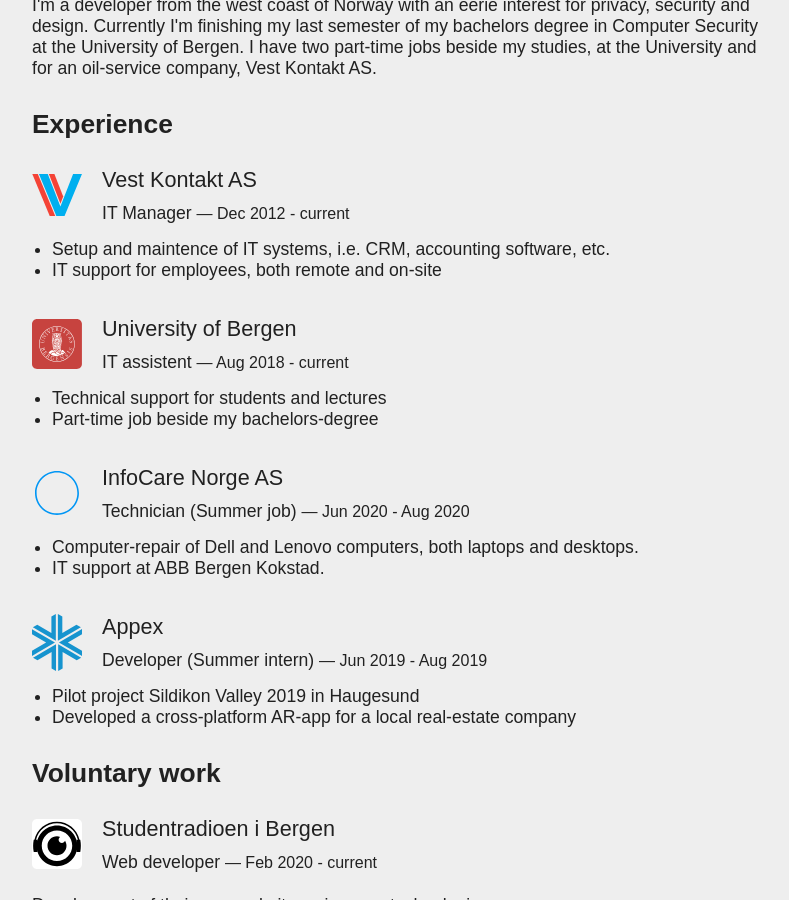
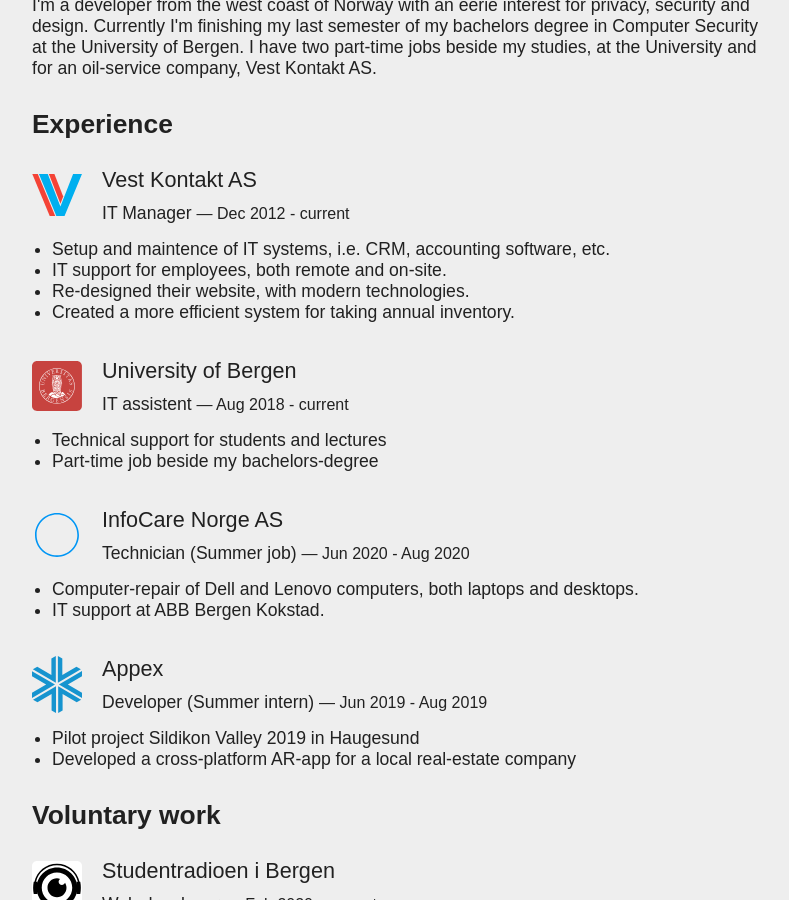
Before and after one commit to timharek/timharek.no, a Jekyll site: the page built from pages/resume.html, in a window 1280 px wide and 900 px high, scrolled down 364 px. Shown: the whole window, without its empty margins (238-1027 px from the left). Built offline with Jekyll 4.4.1, drawn with Linux system fonts in a browser that asks for light colours; some web fonts are replaced.

Commit message:
chore: Updated resume

```diff
--- a/_data/resume.yml
+++ b/_data/resume.yml
@@ -11,7 +11,9 @@ experience:
       glyph: /assets/img/resume/vk.svg
       desc:
           - Setup and maintence of IT systems, i.e. CRM, accounting software, etc.
-          - IT support for employees, both remote and on-site
+          - IT support for employees, both remote and on-site.
+          - Re-designed their website, with modern technologies.
+          - Created a more efficient system for taking annual inventory.
     - name: University of Bergen
       role: IT assistent
       current: true
```
